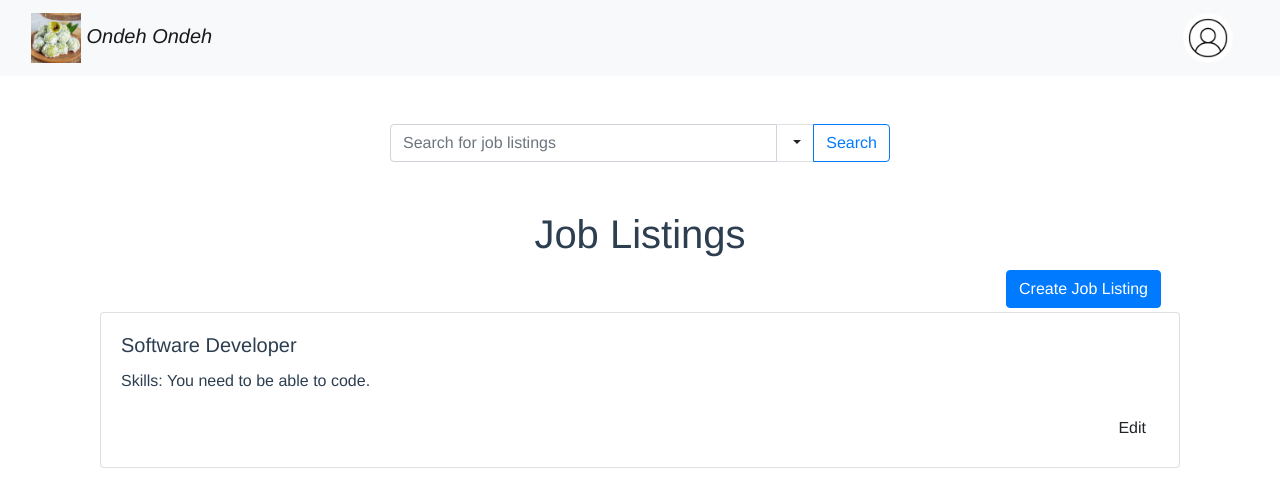
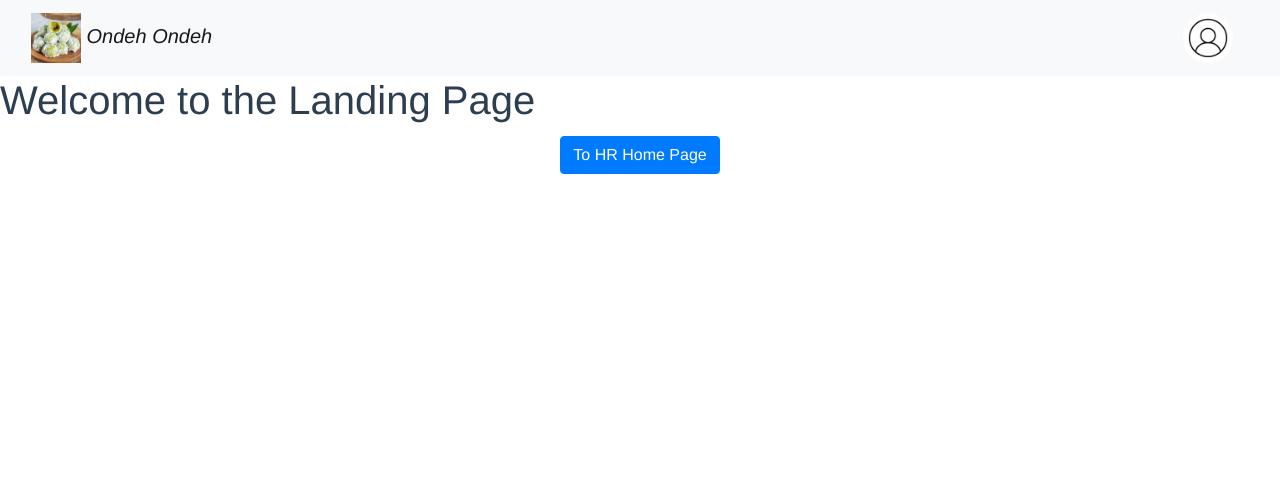
Before and after one commit to L1uM4rt1n/SPM-Project, a Vue app in the folder Frontend/spm-proj/: page / in a window 1280 px wide. Shown: the top 504 px of the page. Built offline with nearby package versions, Linux system fonts and the light colour scheme.

Commit message:
19sept c5
created a landing page to lead to hr/staff home page

```diff
--- a/Frontend/spm-proj/src/App.vue
+++ b/Frontend/spm-proj/src/App.vue
@@ -40,7 +40,7 @@ import 'jquery/dist/jquery.min.js'; // Import jQuery
 import 'bootstrap/dist/js/bootstrap.min.js'; // Import Bootstrap 4 JS
 // import router from "./router";
 import { createRouter, createWebHistory } from 'vue-router';
-import HRHome from './views/HRHome.vue';
+import landingPage from './views/LandingPage.vue';
 
 
 export default {
@@ -55,8 +55,8 @@ export default {
         // Define your routes here
         {
           path: '/',
-          name: 'HRHome',
-          component: HRHome, // Example: Import your Home component
+          name: 'landingPage',
+          component: landingPage, // Example: Import your Home component
         },
       ],
     }),
--- a/Frontend/spm-proj/src/router/index.js
+++ b/Frontend/spm-proj/src/router/index.js
@@ -1,9 +1,16 @@
 import { createRouter, createWebHistory } from 'vue-router';
 import HRHome from '../views/HRHome.vue';
 import createJobListing from '../views/createJobListing.vue';
-import Login from '../views/Login.vue';
+import landingPage from '../views/LandingPage.vue';
+
 const routes = [
   // Other routes
+    {
+    path: '/',
+    name: 'landingPage',
+    component: landingPage,
+    },
+
     {
     path: '/create-job-listing',
     name: 'createJobListing',
@@ -11,16 +18,13 @@ const routes = [
     },
 
     {
-    path: '/',
+    path: '/HRHome',
     name: 'HRHome',
     component: HRHome,
     },
 
-    {
-      path: '/login',
-      name: 'Login',
-      component: Login,
-      },
+
+
 ];
 
 const router = createRouter({
--- /dev/null
+++ b/Frontend/spm-proj/src/views/LandingPage.vue
@@ -0,0 +1,45 @@
+<template>
+    <div class="landing-page">
+        <h1>Welcome to the Landing Page</h1>
+        <div class="container mx-auto">
+
+            <!-- Add your page content here -->
+            <div class="d-flex flex-row justify-content-center p-1">
+
+                <!-- HR Home Button -->
+                <router-link :to="{ name: 'HRHome' }">
+                    <a class="btn btn-primary" href="#" role="button">To HR Home Page</a>
+                </router-link>
+
+                <!-- Staff Home Button -->
+                <!-- <router-link :to="{ name: 'StaffHome' }">
+                    <a class="btn btn-primary" href="#" role="button">Create Job Listing</a>
+                </router-link> -->
+
+
+            </div>
+        </div>
+
+    </div>
+</template>
+
+<script>
+import 'bootstrap/dist/css/bootstrap.css'; // Import Bootstrap 4 CSS
+import 'jquery/dist/jquery.min.js'; // Import jQuery
+import 'bootstrap/dist/js/bootstrap.min.js'; // Import Bootstrap 4 JS
+
+export default {
+name: 'landingPage',
+// Other component options and code
+};
+</script>
+
+<style>
+/* Add your component-specific styles here */
+.new-page {
+text-align: center;
+padding: 20px;
+}
+
+/* Additional styling for elements on this page */
+</style>
```
